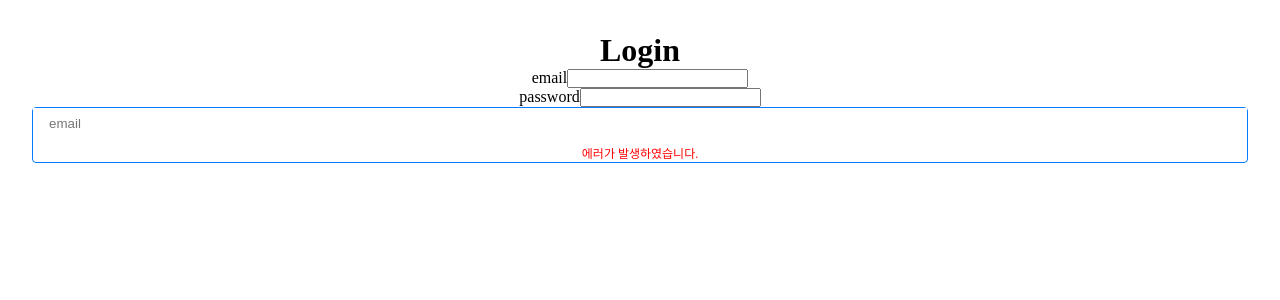
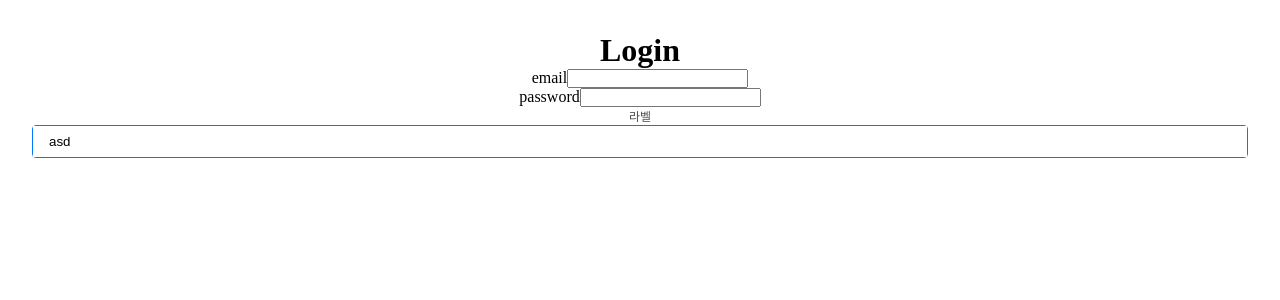
Before and after one commit to muzi55/wanted-pre-onboarding-challenge-fe-27, a React (Vite) app: page / in a window 1280 px wide. Shown: the top 300 px of the page. Built offline with nearby package versions, Linux system fonts and the light colour scheme.

Commit message:
input field 컴포넌트 작성

```diff
--- a/src/components/textfield/TextError.module.css
+++ b/src/components/textfield/TextError.module.css
@@ -1,5 +1,5 @@
 .errorMessage {
   color: red;
   font-size: 12px;
-  margin-top: 5px;
+  position: absolute;
 }
--- a/src/components/textfield/TextField.module.css
+++ b/src/components/textfield/TextField.module.css
@@ -1,5 +1,9 @@
+.field {
+  padding-bottom: 20px;
+  position: relative;
+}
+
 .textField {
-  position: relative;
   width: 100%;
   border-radius: 4px;
   border-width: 1px;
@@ -8,9 +12,9 @@
 }
 
 .textField.active {
-  border-color: var(--primary-color);
+  border-color: var(--gray);
 }
 
 .textField.focus {
-  border-color: blue;
+  border-color: var(--primary-color);
 }
--- a/src/components/textfield/TextField.tsx
+++ b/src/components/textfield/TextField.tsx
@@ -3,9 +3,12 @@ import TextInput from './TextInput'
 import TextError from './TextError'
 import { ITextInputProps } from '../../types/TextField'
 import style from './TextField.module.css'
+import TextLabel from './TextLabel'
 
 interface ITextFieldProps extends ITextInputProps {
-  errorMessage: string
+  errorMessage?: string
+  label: string
+  htmlFor: string
 }
 
 export default function TextField({
@@ -16,6 +19,8 @@ export default function TextField({
   name,
   id,
   errorMessage,
+  label,
+  htmlFor,
 }: ITextFieldProps) {
   const [isFocused, setIsFocused] = useState<Boolean>(true)
 
@@ -23,10 +28,12 @@ export default function TextField({
     setIsFocused(type)
   }
   return (
+    <div className={style.field}>
+      <TextLabel htmlFor={htmlFor}>{label}</TextLabel>
       <div
         onFocus={() => handleFocus(true)}
         onBlur={() => handleFocus(false)}
-      className={`${style.textField} ${isFocused ? style.active : ''}`}
+        className={`${style.textField} ${isFocused ? style.focus : value ? style.active : ''} mb-2`}
       >
         <TextInput
           value={value}
@@ -36,8 +43,9 @@ export default function TextField({
           name={name}
           id={id}
         />
+      </div>
 
-      <TextError>{errorMessage}</TextError>
+      {errorMessage && <TextError>{errorMessage}</TextError>}
     </div>
   )
 }
--- /dev/null
+++ b/src/components/textfield/TextLabel.module.css
@@ -0,0 +1,5 @@
+.textLabel {
+  font-size: 0.75rem;
+  opacity: 0.7;
+  white-space: nowrap;
+}
--- /dev/null
+++ b/src/components/textfield/TextLabel.tsx
@@ -0,0 +1,11 @@
+import React from 'react'
+import style from './TextLabel.module.css'
+import { ITextLabelProps } from '../../types/TextField'
+
+export default function TextLabel({ children, htmlFor }: ITextLabelProps) {
+  return (
+    <label htmlFor={htmlFor} className={style.textLabel}>
+      {children}
+    </label>
+  )
+}
--- a/src/index.css
+++ b/src/index.css
@@ -1,6 +1,7 @@
 :root {
   font-size: 16px;
   --primary-color: #007bff;
+  --gary: rgba(0, 0, 0, 0.67);
 }
 
 * {
@@ -19,3 +20,17 @@ ul {
 .bg-red {
   background: red !important;
 }
+
+.mt-1 {
+  margin-top: 4px;
+}
+.mt-2 {
+  margin-top: 8px;
+}
+
+.mb-1 {
+  margin-bottom: 4px;
+}
+.mb-2 {
+  margin-bottom: 8px;
+}
--- a/src/pages/Login.tsx
+++ b/src/pages/Login.tsx
@@ -1,6 +1,3 @@
-import React from 'react'
-import TextError from '../components/textfield/TextError'
-import TextInput from '../components/textfield/TextInput'
 import TextField from '../components/textfield/TextField'
 
 function Login() {
@@ -17,13 +14,15 @@ function Login() {
           <input type="password" name="" id="" />
         </div>
         <TextField
-          value=""
+          label="라벨"
+          htmlFor="email"
+          value="asd"
           onChange={(e) => console.log(e.target.value)}
           placeholder="email"
           type="email"
           name="email"
           id="email"
-          errorMessage="에러가 발생하였습니다."
+          //   errorMessage="에러가 발생하였습니다."
         />
       </form>
     </div>
--- a/src/types/TextField.ts
+++ b/src/types/TextField.ts
@@ -1,5 +1,9 @@
 type TextInputType = 'email' | 'password'
 
+export interface ITextLabelProps {
+  children: React.ReactNode
+  htmlFor: string
+}
 export interface ITextInputProps {
   value: string
   onChange: (e: React.ChangeEvent<HTMLInputElement>) => void
```
Lines whose indentation alone changed are shown as unchanged.
